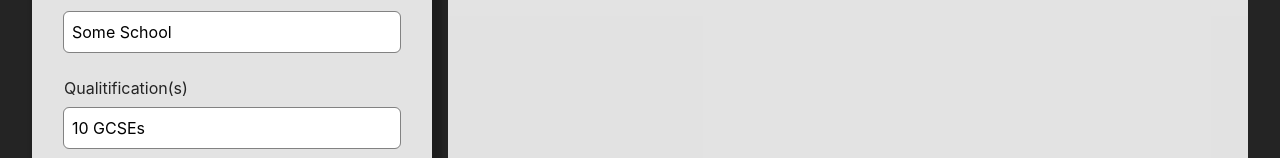
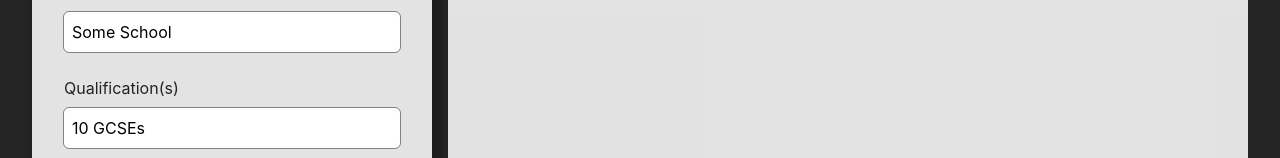
Before and after one commit to rubicon2/odin-cv-app, a React (Vite) app: page / in a window 1280 px wide. Shown: the part 616-774 px from the top of the page. Built offline with nearby package versions, Linux system fonts and the light colour scheme.

Commit message:
Fix label spelling error

```diff
--- a/src/App.jsx
+++ b/src/App.jsx
@@ -65,7 +65,7 @@ function App() {
               componentProps={{
                 fields: [
                   { name: 'Institution', key: 'place' },
-                  { name: 'Qualitification(s)', key: 'subject' },
+                  { name: 'Qualification(s)', key: 'subject' },
                   { name: 'Start date', key: 'startDate' },
                   { name: 'End date', key: 'endDate' },
                 ],
```
